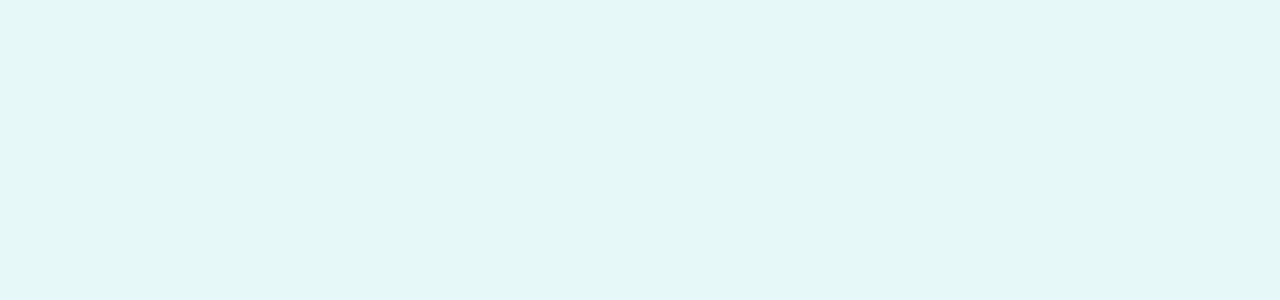
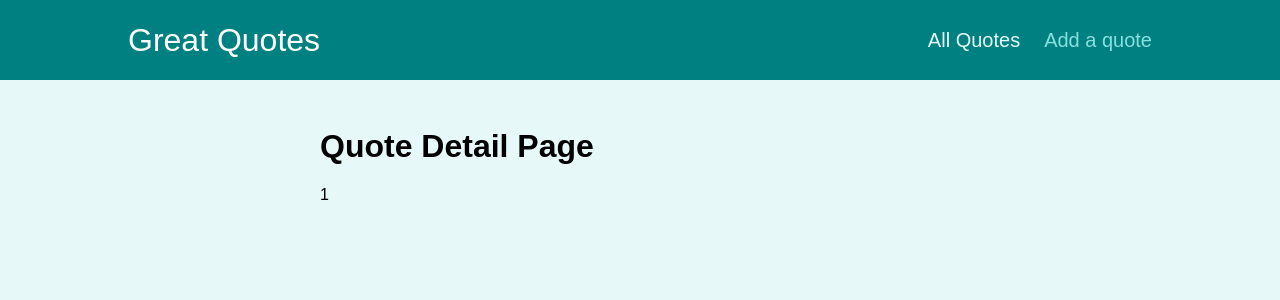
Before and after one commit to marcmedhat6211/react-router-practice, a React (Create React App) app: page /quotes/1 in a window 1280 px wide. Shown: the top 300 px of the page. Built offline with nearby package versions, Linux system fonts and the light colour scheme.

Commit message:
adding the layout component and adding liks to navigate through the app

```diff
--- a/src/App.js
+++ b/src/App.js
@@ -1,8 +1,28 @@
+import { Route, Switch, Redirect } from "react-router-dom";
+
+import AllQuotes from "./pages/AllQuotes";
+import QuoteDetail from "./pages/QuoteDetail";
+import NewQuote from "./pages/NewQuote";
+import Layout from "./components/layout/Layout";
+
 function App() {
   return (
-    <div>
-
-    </div>
+    <Layout>
+      <Switch>
+        <Route path="/" exact>
+          <Redirect to="/quotes" />
+        </Route>
+        <Route path="/quotes" exact>
+          <AllQuotes />
+        </Route>
+        <Route path="/quotes/:quoteId">
+          <QuoteDetail />
+        </Route>
+        <Route path="/new-quote">
+          <NewQuote />
+        </Route>
+      </Switch>
+    </Layout>
   );
 }
 
--- /dev/null
+++ b/src/components/layout/Layout.js
@@ -0,0 +1,15 @@
+import { Fragment } from "react";
+import MainNavigation from "./MainNavigation";
+
+import classes from "./Layout.module.css";
+
+const Layout = (props) => {
+  return (
+    <Fragment>
+      <MainNavigation />
+      <main className={classes.main}>{props.children}</main>
+    </Fragment>
+  );
+};
+
+export default Layout;
--- /dev/null
+++ b/src/components/layout/MainNavigation.js
@@ -0,0 +1,26 @@
+import { NavLink } from "react-router-dom";
+import classes from "./MainNavigation.module.css";
+
+const MainNavigation = () => {
+  return (
+    <header className={classes.header}>
+      <div className={classes.logo}>Great Quotes</div>
+      <nav className={classes.nav}>
+        <ul>
+          <li>
+            <NavLink to="/quotes" activeClassName={classes.active}>
+              All Quotes
+            </NavLink>
+          </li>
+          <li>
+            <NavLink to="/new-quote" activeClassName={classes.active}>
+              Add a quote
+            </NavLink>
+          </li>
+        </ul>
+      </nav>
+    </header>
+  );
+};
+
+export default MainNavigation;
--- a/src/index.js
+++ b/src/index.js
@@ -1,7 +1,13 @@
-import ReactDOM from 'react-dom/client';
+import ReactDOM from "react-dom/client";
 
-import './index.css';
-import App from './App';
+import { BrowserRouter } from "react-router-dom";
 
-const root = ReactDOM.createRoot(document.getElementById('root'));
-root.render(<App />);
+import "./index.css";
+import App from "./App";
+
+const root = ReactDOM.createRoot(document.getElementById("root"));
+root.render(
+  <BrowserRouter>
+    <App />
+  </BrowserRouter>
+);
--- /dev/null
+++ b/src/pages/AllQuotes.js
@@ -0,0 +1,5 @@
+const AllQuotes = () => {
+  return <h1>Quotes List Page</h1>;
+};
+
+export default AllQuotes;
--- /dev/null
+++ b/src/pages/NewQuote.js
@@ -0,0 +1,5 @@
+const NewQuote = () => {
+  return <h1>Add Quote Page</h1>;
+};
+
+export default NewQuote;
--- /dev/null
+++ b/src/pages/QuoteDetail.js
@@ -0,0 +1,21 @@
+import { Fragment } from "react";
+import { Route } from "react-router-dom";
+import { useParams } from "react-router-dom";
+
+import Comments from "../components/comments/Comments";
+
+const QuoteDetail = () => {
+  const params = useParams();
+
+  return (
+    <Fragment>
+      <h1>Quote Detail Page</h1>
+      <p>{params.quoteId}</p>
+      <Route path={`/quotes/${params.quoteId}/comments`}>
+        <Comments />
+      </Route>
+    </Fragment>
+  );
+};
+
+export default QuoteDetail;
```
Also changed, not shown: 1 other file (tests, documents, lock files or other folders).
